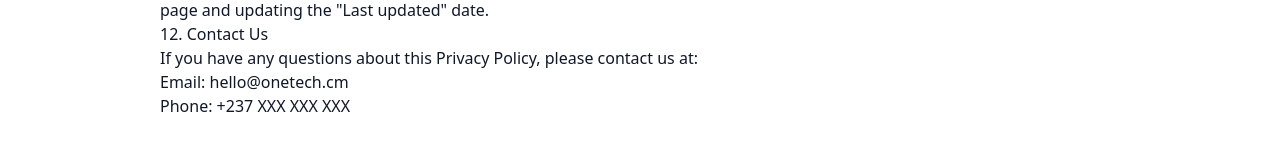
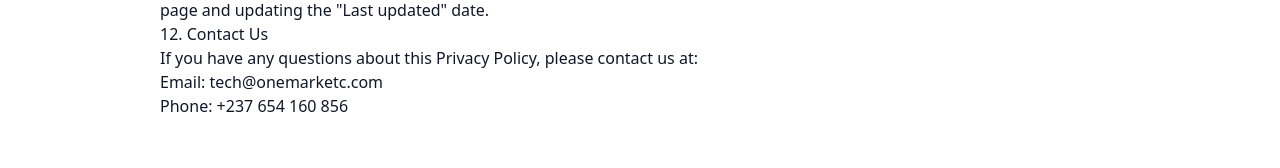
Before and after one commit to One-Market-cm/onetech, a Next.js app: page /privacy in a window 1280 px wide. Shown: the part 1655-1823 px from the top of the page. Built offline with nearby package versions, Linux system fonts and the light colour scheme.

Commit message:
Update contact information in Privacy Policy

```diff
--- a/app/privacy/page.tsx
+++ b/app/privacy/page.tsx
@@ -117,8 +117,8 @@ export default function PrivacyPage() {
               If you have any questions about this Privacy Policy, please contact us at:
             </p>
             <ul>
-              <li>Email: hello@onetech.cm</li>
-              <li>Phone: +237 XXX XXX XXX</li>
+              <li>Email: tech@onemarketc.com</li>
+              <li>Phone: +237 654 160 856</li>
             </ul>
           </div>
         </Container>
```
